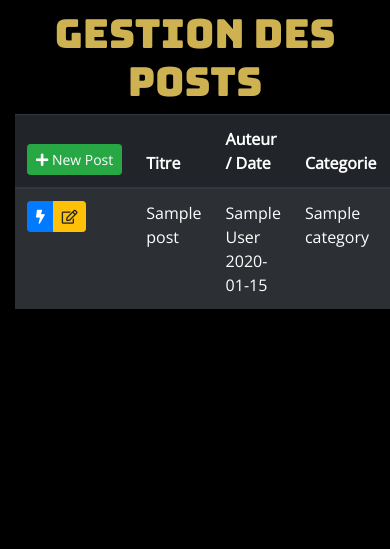
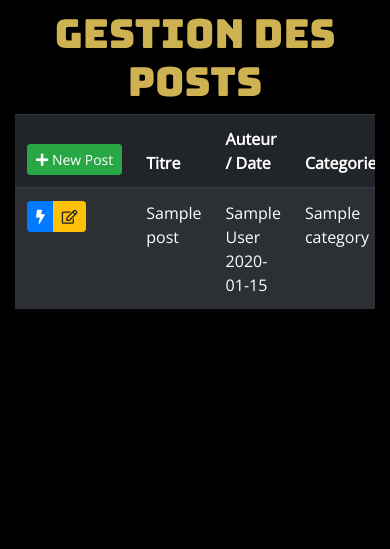
Before and after one commit to webyves/ybernier_blog, a PHP site: template view/backoffice/adminPosts.twig in a window 390 px wide; the page is wider, and only the part inside the window is pictured. Shown: the part 71-620 px from the top of that part. Run offline with PHP 8.4, Linux system fonts and the light colour scheme; the template is opened without the code that fills it: most values are stand-ins (such as "Sample title", 1, 10 or a date in 2020); some libraries are stand-ins or nearby versions.

Commit message:
Responsive View
Update Responsive views

```diff
--- a/view/backoffice/adminAddPost.twig
+++ b/view/backoffice/adminAddPost.twig
@@ -70,7 +70,7 @@
             </div>
             <div class="row">
                 <div class="col">
-                    <button type="button" class="btn btn-danger" data-dismiss="modal">Annuler</button>
+                    <a href="index.php?p=admin" class="btn btn-danger">Annuler</a>
                     <button type="submit" class="btn btn-success">Envoyer</button>
                 </div>
             </div>
--- a/view/backoffice/adminCatPosts.twig
+++ b/view/backoffice/adminCatPosts.twig
@@ -95,7 +95,7 @@
     </div>
     <div class="row">
         <div class="col">
-            <table class="table table-striped table-hover table-dark">
+            <table class="table table-striped table-hover table-dark table-responsive">
                 <thead>
                     <tr>
                         <th>
--- a/view/backoffice/adminComments.twig
+++ b/view/backoffice/adminComments.twig
@@ -50,7 +50,7 @@
     </div>
     <div class="row">
         <div class="col">
-            <table class="table table-hover table-dark">
+            <table class="table table-hover table-dark table-responsive">
                 <thead>
                     <tr>
                         <th scope="col"></th>
--- a/view/backoffice/adminEditPost.twig
+++ b/view/backoffice/adminEditPost.twig
@@ -87,7 +87,7 @@
             </div>
             <div class="row">
                 <div class="col">
-                    <button type="button" class="btn btn-danger" data-dismiss="modal">Annuler</button>
+                    <a href="index.php?p=adminPosts" class="btn btn-danger">Annuler</a>
                     <button type="submit" class="btn btn-success">Envoyer</button>
                 </div>
             </div>
--- a/view/backoffice/adminPosts.twig
+++ b/view/backoffice/adminPosts.twig
@@ -57,7 +57,7 @@
     </div>
     <div class="row">
         <div class="col">
-            <table class="table table-striped table-hover table-dark">
+            <table class="table table-striped table-hover table-dark table-responsive">
                 <thead>
                     <tr>
                         <th>
--- a/view/backoffice/adminUsers.twig
+++ b/view/backoffice/adminUsers.twig
@@ -57,7 +57,7 @@
     </div>
     <div class="row">
         <div class="col">
-            <table class="table table-striped table-hover table-dark">
+            <table class="table table-striped table-hover table-dark table-responsive">
                 <thead>
                     <tr>
                         <th scope="col"></th>
--- a/view/frontoffice/listPosts.twig
+++ b/view/frontoffice/listPosts.twig
@@ -30,7 +30,7 @@
                             dans : {{ post.category }}
                         </p>
                         <hr>
-                        <div class="text-dark">{{ post.smallcontent|raw }}</div>
+                        <div class="text-dark"><p>{{ post.smallcontent|raw }}</p></div>
                         <p class="card-subtitle text-muted"><em>{{ post.nbcom }} Commentaires</em></p>
                         <a class="card-link" href="index.php?p=post&i={{ post.idpost }}">Lire le post</a>
                     </div>
```
